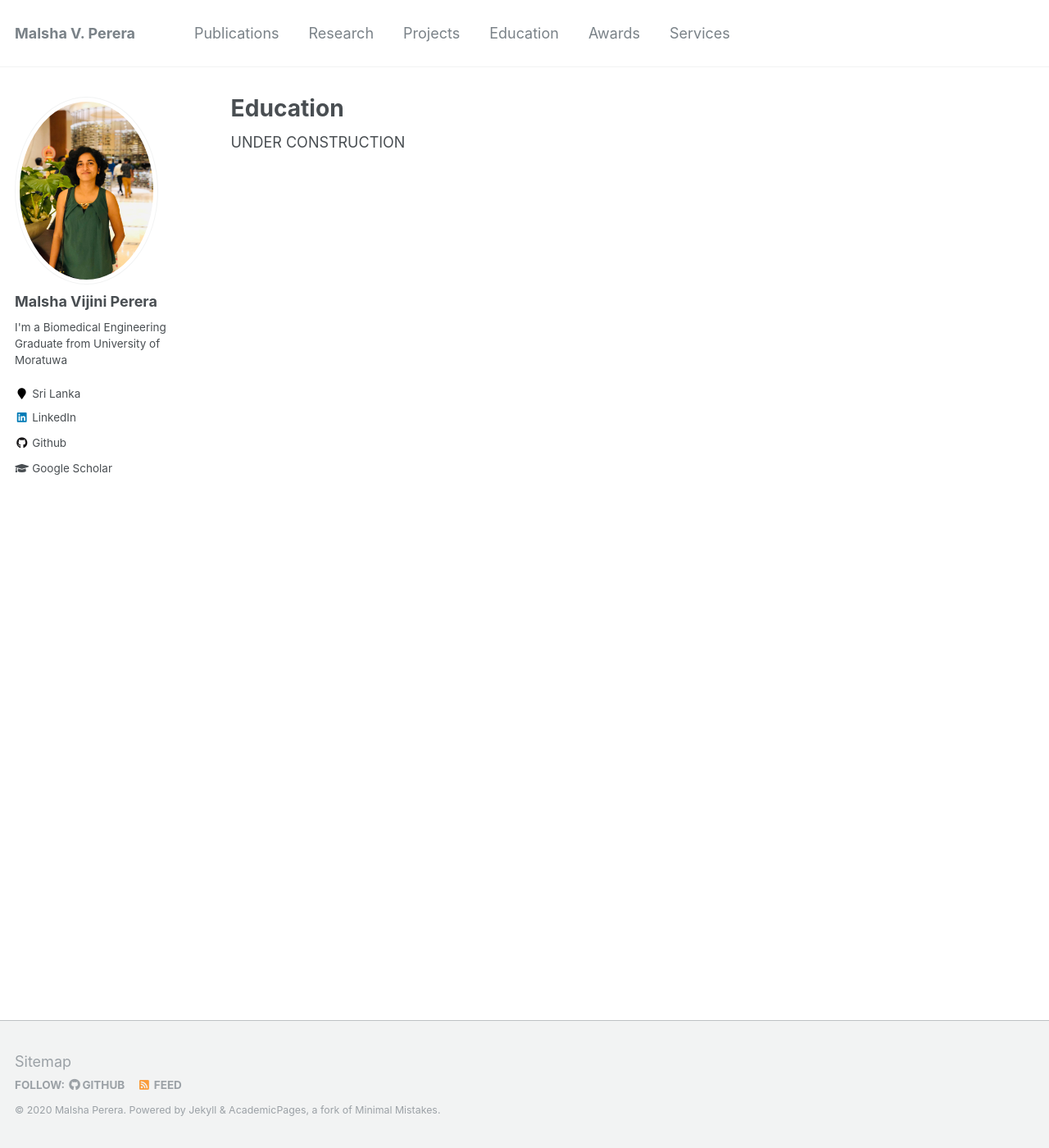
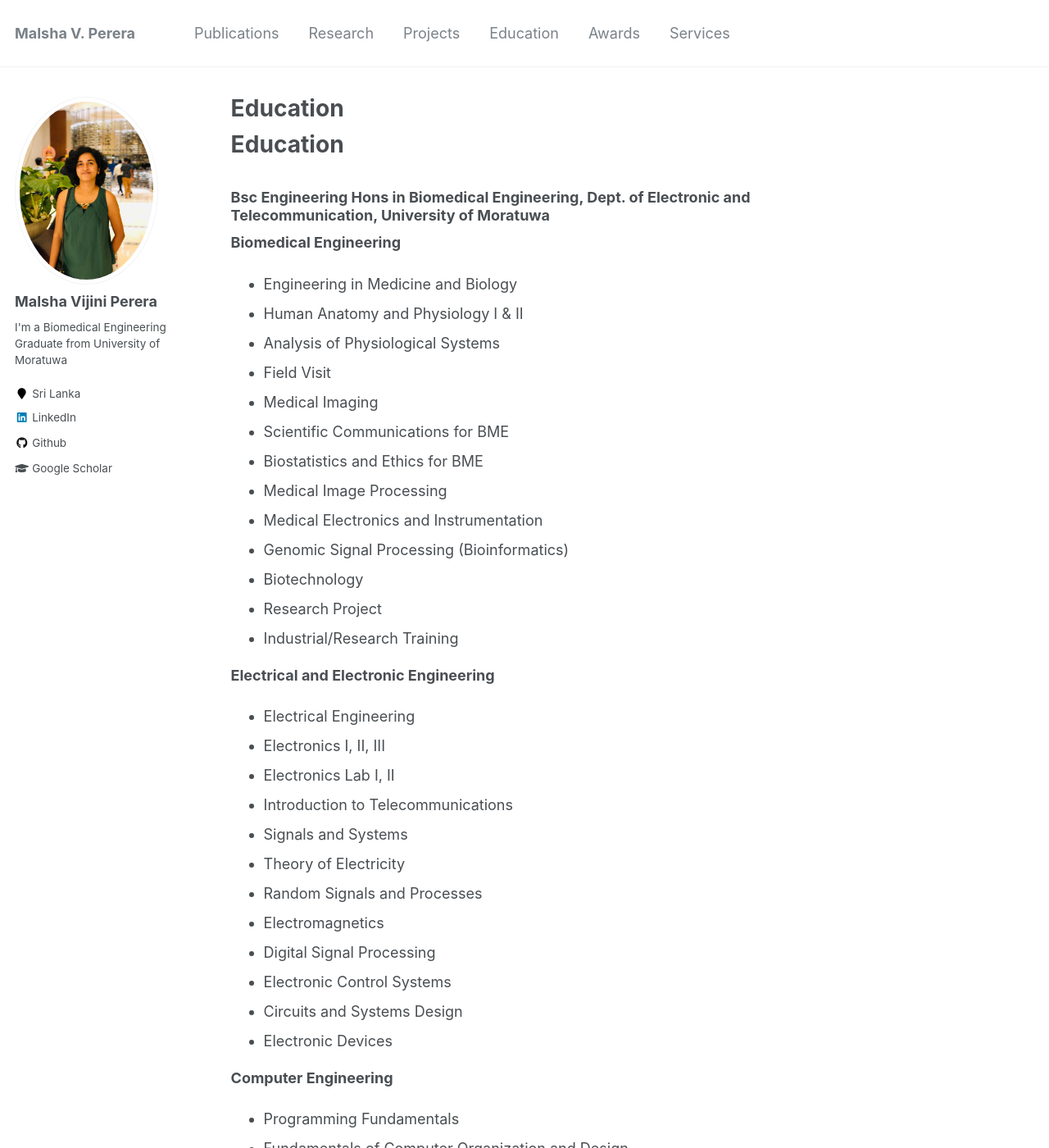
Before and after one commit to malshaV/malshaV.github.io, a Jekyll site: the page built from _pages/education.md, in a window 1280 px wide and 1400 px high. Shown: the whole window at 82% size. Built offline with Jekyll 4.4.1, drawn with Linux system fonts in a browser that asks for light colours; some of the changed text lies outside the part shown.

Commit message:
update education

```diff
--- a/_pages/education.md
+++ b/_pages/education.md
@@ -4,4 +4,72 @@ permalink: /education/
 author_profile: true
 ---
 
-UNDER CONSTRUCTION
+# Education
+### Bsc Engineering Hons in Biomedical Engineering, Dept. of Electronic and Telecommunication, University of Moratuwa
+
+<b>Biomedical Engineering</b>
+* Engineering in Medicine and Biology
+* Human Anatomy and Physiology I & II
+* Analysis of Physiological Systems
+* Field Visit
+* Medical Imaging
+* Scientific Communications for BME
+* Biostatistics and Ethics for BME
+* Medical Image Processing
+* Medical Electronics and Instrumentation
+* Genomic Signal Processing (Bioinformatics)
+* Biotechnology
+* Research Project
+* Industrial/Research Training
+
+<b>Electrical and Electronic Engineering</b>
+* Electrical Engineering
+* Electronics I, II, III
+* Electronics Lab I, II
+* Introduction to Telecommunications
+* Signals and Systems
+* Theory of Electricity
+* Random Signals and Processes
+* Electromagnetics
+* Digital Signal Processing
+* Electronic Control Systems
+* Circuits and Systems Design
+* Electronic Devices
+
+<b>Computer Engineering</b>
+* Programming Fundamentals
+* Fundamentals of Computer Organization and Design
+* Fundamentals of Image Processing and Machine Vision
+* Computer Networks
+* Machine Vision
+* Advances of Machine Vision
+* Pattern Recognition and Machine Intelligence (Audited)
+
+<b>Mathematics</b>
+* Mathematics
+* Methods of Mathematics
+* Differential Equations
+* Calculus
+* Linear Algebra
+* Graph Theory
+* Numerical Methods
+* Neural Networks and Fuzzy Logic
+* Time Series and Stochastic Processes
+
+<b>General Engineering</b>
+* Fluid Mechanics
+* Mechanics
+* Properties of Materials
+* Basic Engineering Thermodynamics
+
+<b>Management</b>
+* Engineering in Context
+* Business Economics and Financial Accounting
+* Production and Operations Management
+* Human Resource Management and Industrial Relations
+
+<b>Humanities</b>
+* English Language
+* Communication Skills
+* Yoga Practice
+* Astronomy and Cosmology
```
